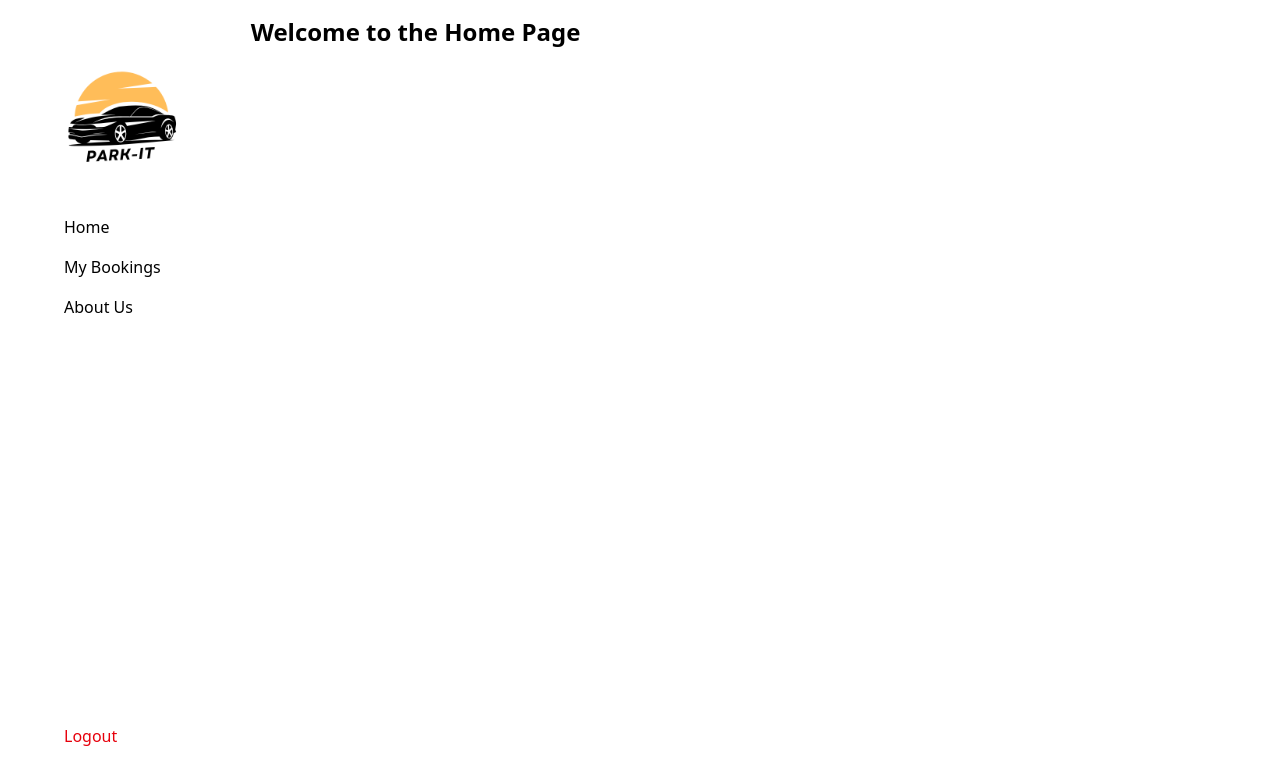
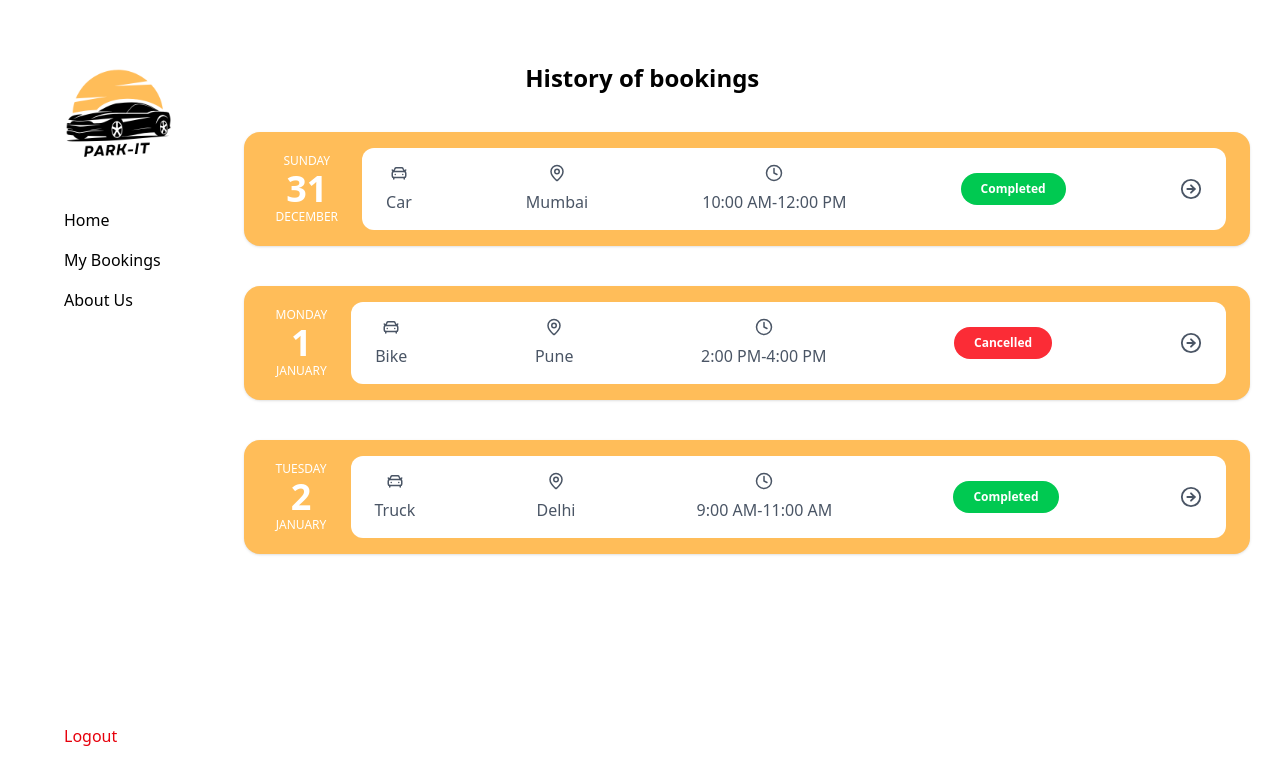
Before and after one commit to Parking-Management-System-Sunbeam/Parking-Management-System, a React (Vite) app in the folder Client/: page /booking in a window 1280 px wide. Shown: the top 784 px of the page. Built offline with nearby package versions, Linux system fonts and the light colour scheme.

Commit message:
Booking history Ui Done

```diff
--- /dev/null
+++ b/Client/src/Components/MyBookComponent.jsx
@@ -0,0 +1,64 @@
+import React from "react";
+import {
+  Clock,
+  MapPin,
+  CarFront,
+  ArrowUpRight,
+  ArrowRightCircle,
+} from "lucide-react"; // Lucide Icons
+
+const MyBookComponent = ({
+  day = "SUNDAY",
+  date = "31",
+  month = "DECEMBER",
+  vehicleType = "Car",
+  location = "Mumbai",
+  time = "10:00 AM-12:00 PM",
+  status = false,
+}) => {
+  return (
+    <div className="flex items-center  bg-[#ffbd59] rounded-2xl p-4 w-full max-w-5xl shadow-sm">
+      {/* Left Date Section */}
+      <div className="text-center px-4">
+        <div className="text-xs text-white">{day}</div>
+        <div className="text-4xl font-bold text-[#fff]">{date}</div>
+        <div className="text-xs text-white">{month}</div>
+      </div>
+
+      {/* Middle Info Section */}
+      <div className="flex justify-between items-center bg-white rounded-xl px-6 py-4 flex-1 mx-2">
+        {/* Vehicle Type */}
+        <div className="flex  flex-col  items-center gap-2 text-gray-600">
+          <CarFront size={18} />
+          <p>{vehicleType}</p>
+        </div>
+
+        {/* Location */}
+        <div className="flex flex-col items-center gap-2 text-gray-600">
+          <MapPin size={18} />
+          <span>{location}</span>
+        </div>
+
+        {/* Time */}
+        <div className="flex flex-col items-center gap-2 text-gray-600">
+          <Clock size={18} />
+          <span>{time}</span>
+        </div>
+
+        {/* Status */}
+        <div className="flex items-center gap-2  text-gray-600">
+            <span className={`text-xs text-white  py-2 px-5 rounded-2xl font-semibold ${status ? 'bg-green-500' : 'bg-red-500 '}`}>
+                {status ? "Completed" : "Cancelled  "}
+            </span>
+        </div>
+
+        {/* View Details */}
+        <div className="text-gray-600 font-medium hover:underline cursor-pointer">
+          <ArrowRightCircle size={22} />
+        </div>
+      </div>
+    </div>
+  );
+};
+
+export default MyBookComponent;
--- a/Client/src/Pages/User/Bookings.jsx
+++ b/Client/src/Pages/User/Bookings.jsx
@@ -1,17 +1,76 @@
 
 import React from 'react'
 import Sidebar from '../../components/Sidebar'
+import MyBookComponent from '../../Components/MyBookComponent'
 
 const Bookings = () => {
+
+    const history = [
+         {day : "SUNDAY",
+         date : "31",
+         month : "DECEMBER",
+         vehicleType : "Car",
+         location : "Mumbai",
+         time : "10:00 AM-12:00 PM",
+         status : true
+         },
+         {day : "MONDAY",
+            date : "1",
+            month : "JANUARY",
+            vehicleType : "Bike",
+            location : "Pune",
+            time : "2:00 PM-4:00 PM",
+            status : false
+            },
+            {day : "TUESDAY",
+            date : "2",
+            month : "JANUARY",
+            vehicleType : "Truck",
+            location : "Delhi",
+            time : "9:00 AM-11:00 AM",
+            status : true
+            }
+    ];
+
+
+
   return (
      <div className="flex">
       <div className=" flex-1/6">
 
       <Sidebar />
       </div>
-      <div className="flex-4/5 p-4">
-        <h1 className="text-2xl font-bold mb-4">Welcome to the Home Page</h1>
+      <div className="flex-4/5 p-4 mt-8 ">
+         {/* search header */}
+      <div className="flex justify-between items-center mb-6  mx-2">
+
+
+        <h1 className="flex-1/2 text-2xl font-bold   text-center    ">History of bookings</h1>
+        <div className="flex  items-center ">
+          <span className="text-white mr-2 ">Welcome, User!</span>
+          </div>
+          <div className="w-15 h-15 bg-white rounded-full mr-6"></div>
         </div>
+
+        <div className="flex flex-col gap-10">
+
+        {
+            history.map((item, index) => (
+                <MyBookComponent
+                    key={index}
+                    day={item.day}
+                    date={item.date}
+                    month={item.month}
+                    vehicleType={item.vehicleType}
+                    location={item.location}
+                    time={item.time}
+                    status={item.status}
+                />
+                ))
+        }
+        </div>
+        </div>
+        <div className='flex-1'></div>
     </div>
   )
 }
```
